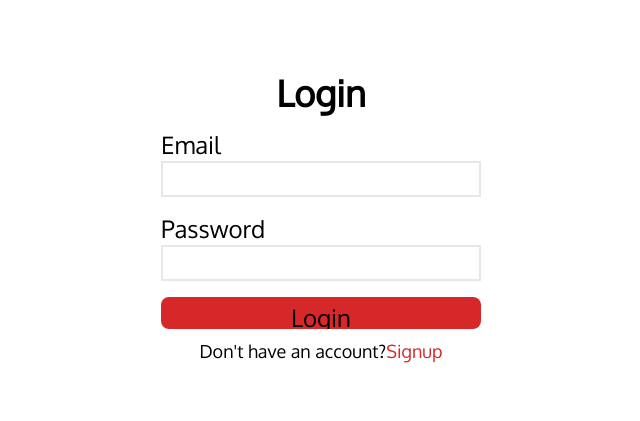
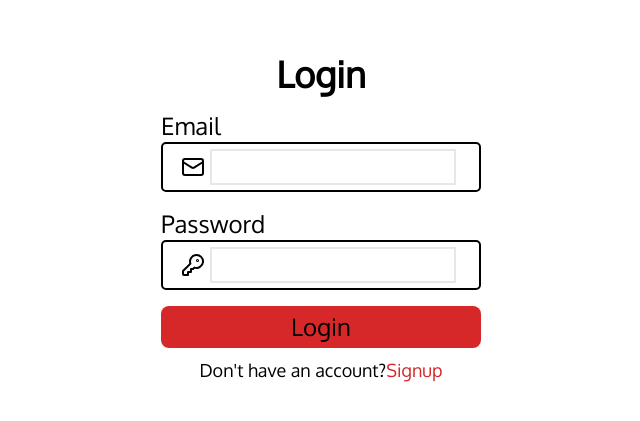
Before and after one commit to AvinashMohare/leave-management-system, a React (Create React App) app: page /Login in a window 1280 px wide. Shown: the part 181-602 px from the top of the page, without its empty margins (319-959 px from the left). Built offline with nearby package versions, Linux system fonts and the light colour scheme.

Commit message:
added lucide icons, used in login

```diff
--- a/package.json
+++ b/package.json
@@ -6,6 +6,7 @@
     "@testing-library/jest-dom": "^5.17.0",
     "@testing-library/react": "^13.4.0",
     "@testing-library/user-event": "^13.5.0",
+    "lucide-react": "^0.265.0",
     "react": "^18.2.0",
     "react-dom": "^18.2.0",
     "react-router-dom": "^6.14.2",
--- a/src/components/Login.js
+++ b/src/components/Login.js
@@ -1,5 +1,6 @@
 import React from "react";
 import { Link } from "react-router-dom";
+import { Mail, KeyRound } from "lucide-react";
 
 const Login = () => {
   return (
@@ -10,23 +11,34 @@ const Login = () => {
           <div className="flex flex-col justify-center text-2xl">
             <div className="flex flex-col justify-center my-2">
               <label htmlFor="email">Email</label>
-              <input type="email" required id="email" className="border-2" />
+              <div className="flex flex-row items-center justify-center border-2 border-black rounded-[5px]">
+                <Mail />
+                <input
+                  type="email"
+                  required
+                  id="email"
+                  className="focus:outline-none border-2 m-[5px]"
+                />
+              </div>
             </div>
             <div className="flex flex-col justify-center my-2">
               <label htmlFor="password">Password</label>
-              <input
-                type="password"
-                required
-                id="password"
-                className="border-2"
-              />
+              <div className="flex flex-row items-center justify-center border-2 border-black rounded-[5px]">
+                <KeyRound />
+                <input
+                  type="password"
+                  required
+                  id="password"
+                  className="focus:outline-none border-2 m-[5px]"
+                />
+              </div>
             </div>
             <div className="flex align-center justify-center my-2">
               <input
                 type="submit"
                 value="Login"
                 id="submit"
-                className="cursor-pointer bg-[#d62828] p-[5px] rounded-[8px] h-[32px] w-[320px] "
+                className="cursor-pointer bg-[#d62828] p-[5px] rounded-[8px] w-[320px] "
               />
             </div>
             <div className="flex flex-row align-center justify-center text-lg">
--- a/src/components/Signup.js
+++ b/src/components/Signup.js
@@ -34,7 +34,7 @@ const Signup = () => {
               <input
                 type="submit"
                 value="Signup"
-                className="cursor-pointer bg-[#d62828] p-[5px] rounded-[8px] h-[32px] w-[320px] "
+                className="cursor-pointer bg-[#d62828] p-[5px] rounded-[8px] w-[320px] "
               />
             </div>
             <div className="flex flex-row align-center justify-center text-lg my-2">
```
Also changed, not shown: 1 other file (tests, documents, lock files or other folders).
